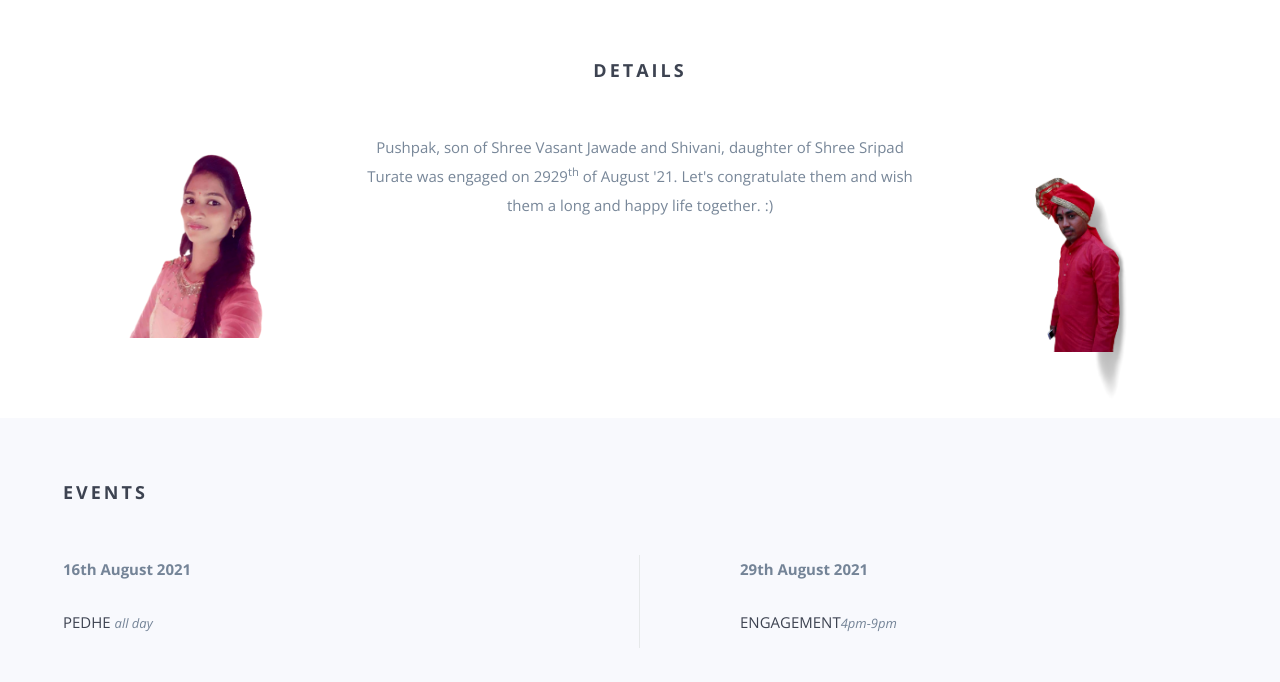
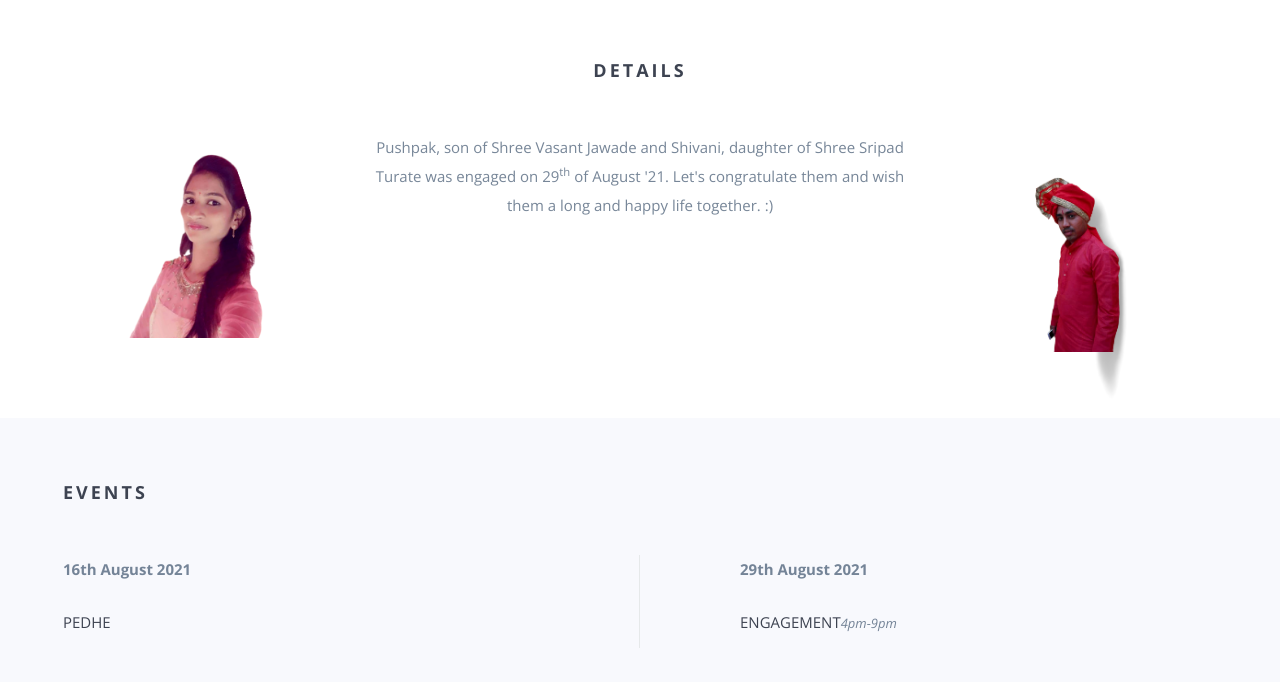
Before and after one commit to WeddingPhotos/WeddingPhotos.github.io, a website: page index.html in a window 1280 px wide. Shown: the part 960-1642 px from the top of the page. Drawn offline with nearby package versions, Linux system fonts and the light colour scheme; some packages are replaced by stand-ins of ours; a script that the page names is missing; files whose address does not match are found by name.

Commit message:
Update index.html

```diff
--- a/index.html
+++ b/index.html
@@ -110,7 +110,7 @@
             <div class="col-md-3 hidden-sm hidden-xs"><img src="img/IMG_2317.png"></div>
             <div class="col-md-6">
                 <p>
-                    Pushpak, son of Shree Vasant Jawade and Shivani, daughter of Shree Sripad Turate was engaged on 2929<sup>th</sup> of August '21.
+                    Pushpak, son of Shree Vasant Jawade and Shivani, daughter of Shree Sripad Turate was engaged on 29<sup>th</sup> of August '21.
                     Let's congratulate them and wish them a long and happy life together. :)
                 </p>
             </div>
@@ -135,7 +135,7 @@
                 <div>
                     <p><strong>16th August 2021</strong></p>
 
-                    <h5>Pedhe <span class="time">All Day</span></h5>
+                    <h5>Pedhe <span class="time"></span></h5>
                     <!-- <p>It's one of the oldest traditional Indian pre wedding ceremony where the bride and groom
                         attend the event together and a professional mehndi artist applies
                         mehndi to the bride's hands and feet. This will be having a celebratory
```
